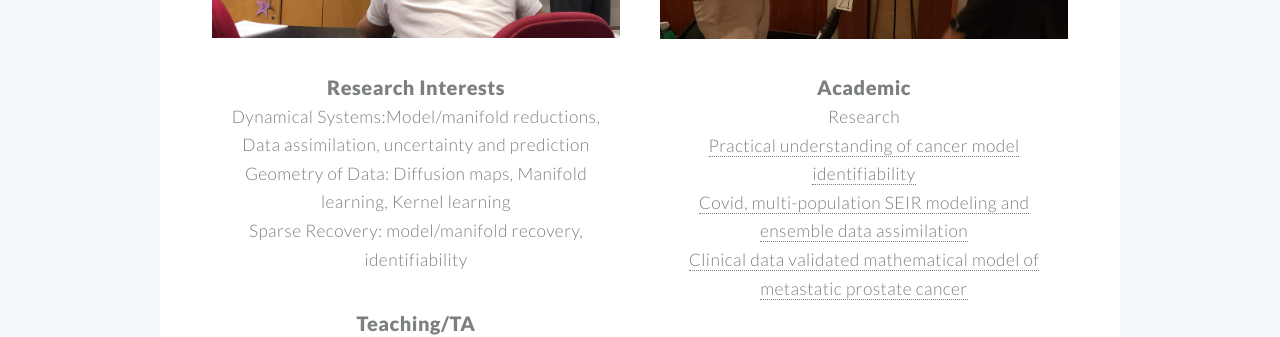
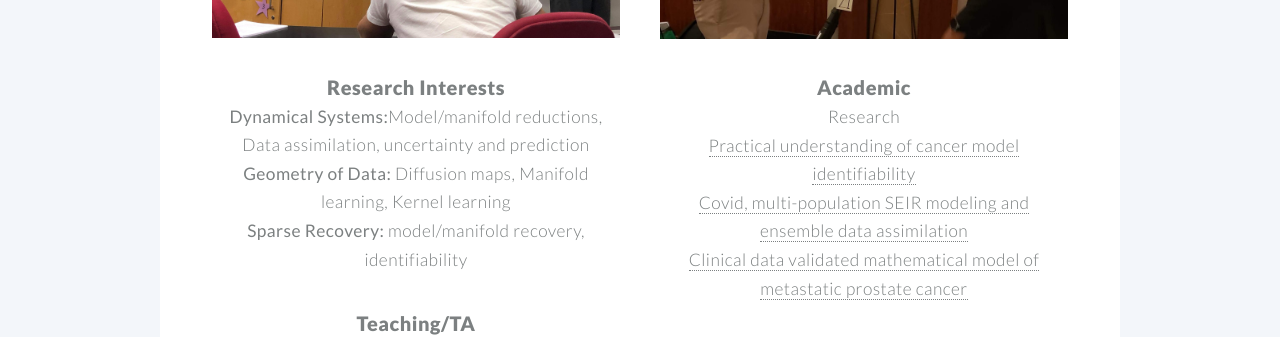
Before and after one commit to jben33/jben33.github.io, a Jekyll site: the page built from index.md, in a window 1280 px wide and 900 px high, scrolled down 3557 px. Shown: the part 154-491 px from the top of the window. Built offline with Jekyll 4.4.1, drawn with Linux system fonts in a browser that asks for light colours.

Commit message:
Update example4.html

```diff
--- a/_includes/example4.html
+++ b/_includes/example4.html
@@ -1,9 +1,9 @@
 <h1>Research Interests</h1>
 
 <ul>
-    <li>Dynamical Systems:Model/manifold reductions, Data assimilation, uncertainty and prediction</li>
-    <li>Geometry of Data: Diffusion maps, Manifold learning, Kernel learning</li>
-    <li>Sparse Recovery: model/manifold recovery, identifiability</li>
+    <li><b>Dynamical Systems:</b>Model/manifold reductions, Data assimilation, uncertainty and prediction</li>
+    <li><b>Geometry of Data:</b> Diffusion maps, Manifold learning, Kernel learning</li>
+    <li><b>Sparse Recovery:</b> model/manifold recovery, identifiability</li>
 </ul>
 
 <h1>Teaching/TA </h1>
```
